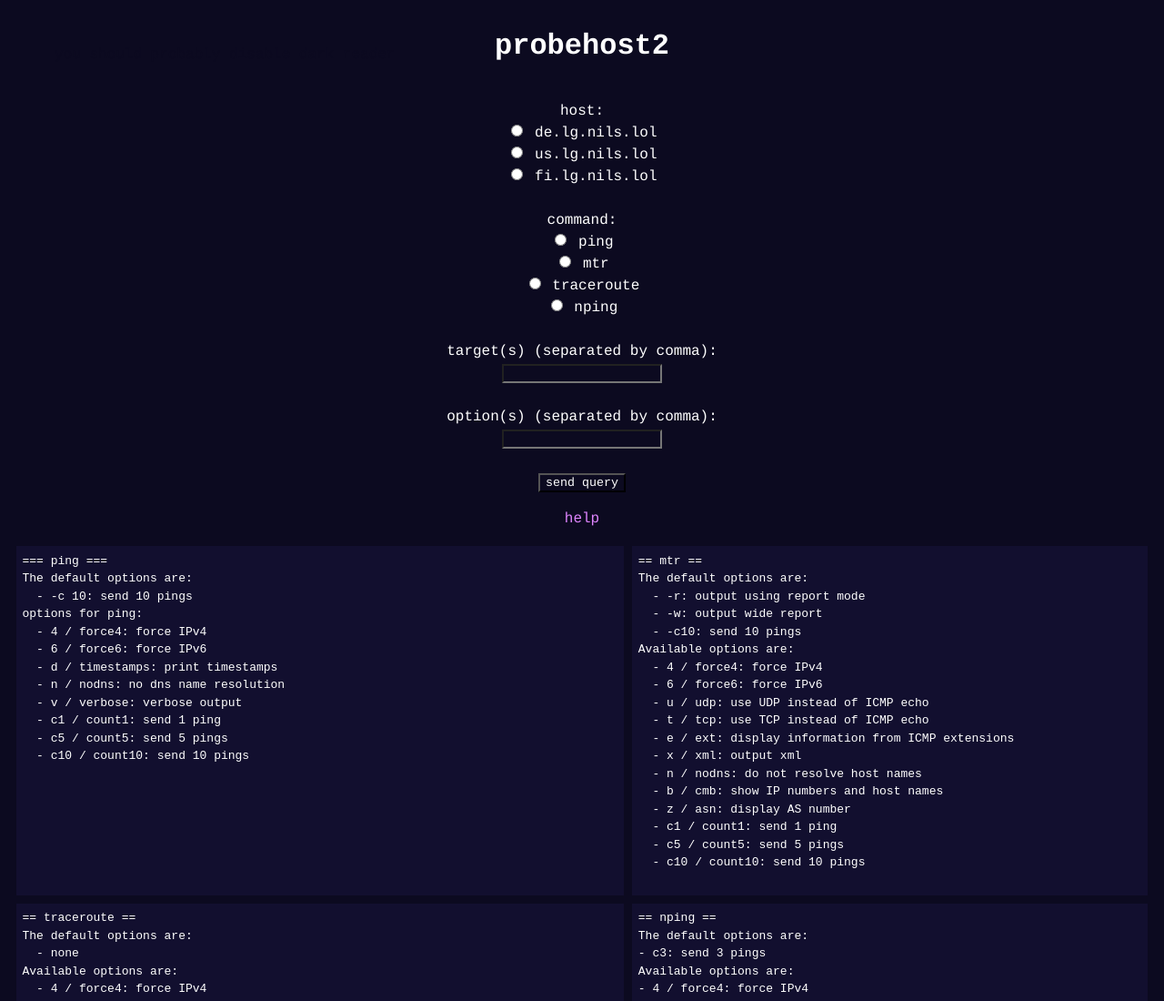
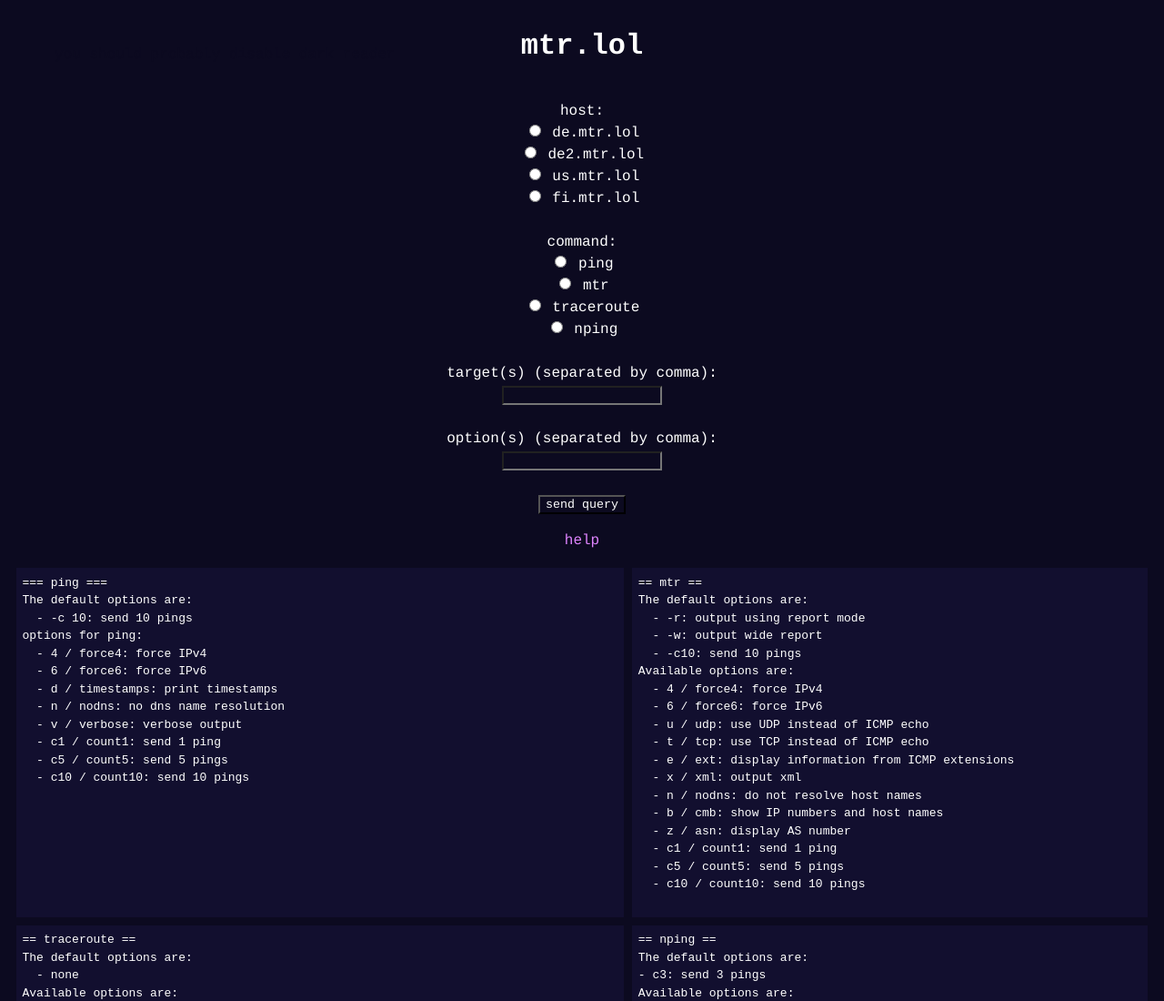
Before and after one commit to byReqz/probehost2-ui, a plain HTML site: page index.html in a window 1280 px wide. Shown: the top 1100 px of the page at 91% size. Drawn offline with Linux system fonts and the light colour scheme.

Commit message:
add de2 and update urls

```diff
--- a/index.html
+++ b/index.html
@@ -6,23 +6,25 @@
     <meta name="apple-mobile-web-app-status-bar-style" content="black"/>
     <meta name="HandheldFriendly" content="true"/>
     <meta name="MobileOptimized" content="320"/>
-    <title>probehost2</title>
+    <title>mtr.lol</title>
     <link rel="stylesheet" href="./sp.css">
   </head>
   <body>
     <p id="darkreader">you should probably disable dark reader</p>
-    <h1 style="text-align: center;">probehost2</h1>
+    <h1 style="text-align: center;">mtr.lol</h1>
     <p></p>
     <div>
       <form id="action" name="action" action="" onsubmit="return(build_url());">
         <br>
         <label>host:</label><br>
-        <input type="radio" id="delg" name="host" value="https://de.lg.nils.lol">
-        <label for="delg">de.lg.nils.lol</label><br>
-        <input type="radio" id="uslg" name="host" value="https://us.lg.nils.lol">
-        <label for="uslg">us.lg.nils.lol</label><br>
-        <input type="radio" id="filg" name="host" value="https://fi.lg.nils.lol">
-        <label for="filg">fi.lg.nils.lol</label><br>
+        <input type="radio" id="delg" name="host" value="https://de.mtr.lol">
+        <label for="delg">de.mtr.lol</label><br>
+        <input type="radio" id="de2lg" name="host" value="https://de2.mtr.lol">
+        <label for="de2lg">de2.mtr.lol</label><br>
+        <input type="radio" id="uslg" name="host" value="https://us.mtr.lol">
+        <label for="uslg">us.mtr.lol</label><br>
+        <input type="radio" id="filg" name="host" value="https://fi.mtr.lol">
+        <label for="filg">fi.mtr.lol</label><br>
         <br>
         <label>command:</label><br>
         <input type="radio" id="ping" name="cmd" value="ping">
```
